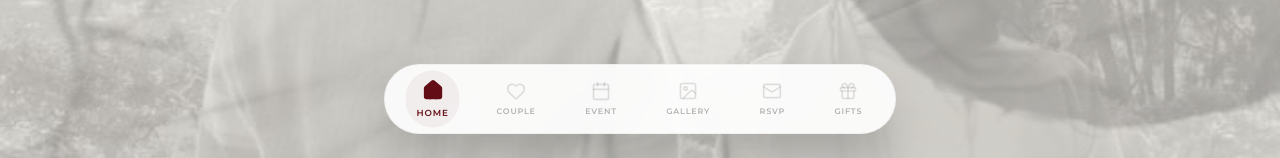
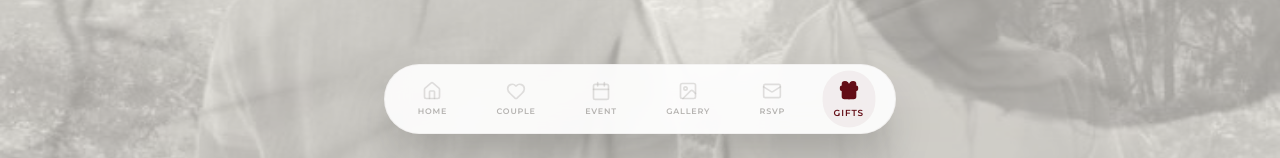
Before and after one commit to rrma1710/wedding, a React (Vite) app: page / in a window 1280 px wide. Shown: the part 642-800 px from the top of the page. Built offline with nearby package versions, Linux system fonts and the light colour scheme; a web font is replaced by a local one.

Commit message:
update layout

```diff
--- a/src/App.tsx
+++ b/src/App.tsx
@@ -70,6 +70,7 @@ const IMAGES = {
 
 const STREET_VIEW_URL = 'https://www.google.com/maps/embed?pb=!4v1779045813382!6m8!1m7!1syO45pioB4D_DIrt83N5yaQ!2m2!1d-7.798259013961403!2d113.33984550379!3f84.36468!4f0!5f0.7820865974627469';
 const GOOGLE_MAPS_URL = 'https://maps.app.goo.gl/3DTdkrnYEGEGEU2k8';
+const NAV_SECTION_IDS = ['home', 'couple', 'event', 'gallery', 'rsvp', 'gifts'] as const;
 
 // --- Helper Components ---
 
@@ -125,6 +126,70 @@ const App = () => {
   }, []);
 
   useEffect(() => {
+    const sections = NAV_SECTION_IDS
+      .map((id) => document.getElementById(id))
+      .filter((section): section is HTMLElement => section !== null);
+
+    if (!sections.length) {
+      return;
+    }
+
+    let isTicking = false;
+
+    const updateActiveTabByScroll = () => {
+      const scrollY = window.scrollY;
+      const viewportHeight = window.innerHeight;
+      const documentHeight = document.documentElement.scrollHeight;
+      const focusPoint = scrollY + viewportHeight * 0.2;
+
+      if (scrollY + viewportHeight >= documentHeight - 4) {
+        const lastId = sections[sections.length - 1].id;
+        setActiveTab((current) => (current === lastId ? current : lastId));
+        return;
+      }
+
+      let nextActiveId = sections[0].id;
+
+      for (let i = 0; i < sections.length; i++) {
+        const section = sections[i];
+        const nextSection = sections[i + 1];
+
+        if (focusPoint >= section.offsetTop) {
+          if (!nextSection || focusPoint < nextSection.offsetTop) {
+            nextActiveId = section.id;
+            break;
+          } else {
+            nextActiveId = section.id;
+          }
+        }
+      }
+
+      setActiveTab((current) => (current === nextActiveId ? current : nextActiveId));
+    };
+
+    const onScroll = () => {
+      if (isTicking) {
+        return;
+      }
+
+      isTicking = true;
+      window.requestAnimationFrame(() => {
+        updateActiveTabByScroll();
+        isTicking = false;
+      });
+    };
+
+    updateActiveTabByScroll();
+    window.addEventListener('scroll', onScroll, { passive: true });
+    window.addEventListener('resize', updateActiveTabByScroll);
+
+    return () => {
+      window.removeEventListener('scroll', onScroll);
+      window.removeEventListener('resize', updateActiveTabByScroll);
+    };
+  }, []);
+
+  useEffect(() => {
     const audio = audioRef.current;
 
     if (!audio) {
@@ -145,7 +210,7 @@ const App = () => {
   };
 
   const scrollToJoinUs = () => {
-    document.getElementById('join-us')?.scrollIntoView({ behavior: 'smooth', block: 'start' });
+    document.getElementById('rsvp')?.scrollIntoView({ behavior: 'smooth', block: 'start' });
   };
 
   return (
@@ -478,7 +543,7 @@ const App = () => {
       </motion.section>
 
       {/* RSVP Section */}
-      <motion.section id="join-us" className="py-20 px-6 scroll-mt-24" initial={{ opacity: 0, y: 12 }} whileInView={{ opacity: 1, y: 0 }} viewport={{ once: false, amount: 0.12 }} transition={{ duration: 0.75 }}>
+      <motion.section id="rsvp" className="py-20 px-6 scroll-mt-24" initial={{ opacity: 0, y: 12 }} whileInView={{ opacity: 1, y: 0 }} viewport={{ once: false, amount: 0.12 }} transition={{ duration: 0.75 }}>
         <div className="max-w-xl mx-auto bg-white border border-charcoal/5 p-12 shadow-md relative overflow-hidden">
           <div className="absolute -top-12 -right-12 opacity-5 pointer-events-none">
             <Mail size={180} className="text-sage" />
@@ -660,7 +725,6 @@ const App = () => {
           <a
             key={tab.id}
             href={`#${tab.id}`}
-            onClick={() => setActiveTab(tab.id)}
             className={`flex flex-col items-center justify-center px-2.5 py-2 rounded-full transition-all duration-300 ${activeTab === tab.id ? 'bg-burgundy/5 text-burgundy scale-110' : 'text-charcoal/40 hover:text-burgundy/60'}`}
           >
             <tab.icon size={20} fill={activeTab === tab.id ? 'currentColor' : 'none'} className={activeTab === tab.id ? 'opacity-100' : 'opacity-40'} />
```
